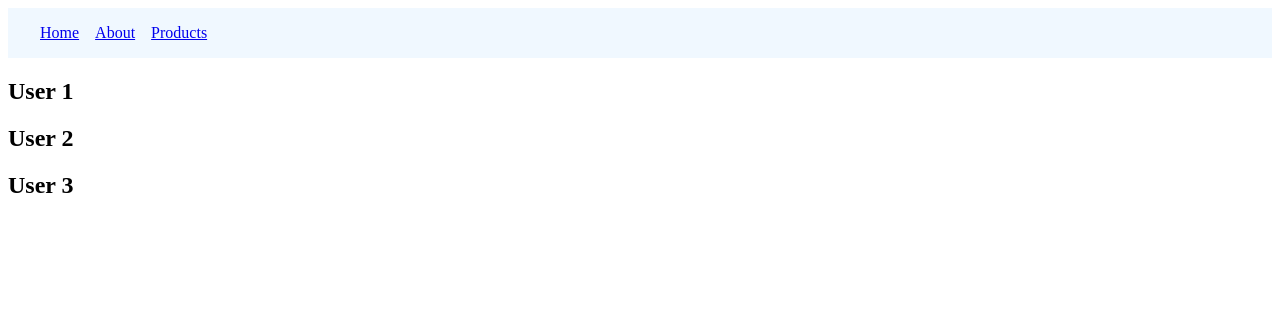
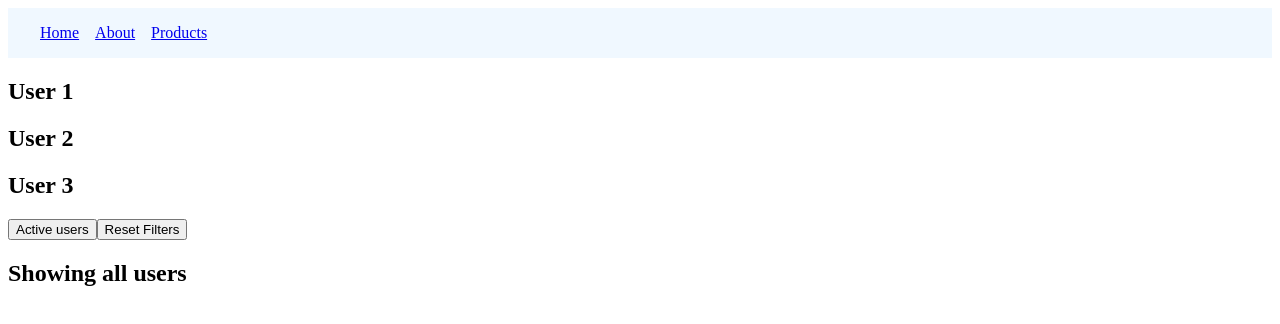
Before and after one commit to Mayankjustdial/React-router, a React (Vite) app: page /users in a window 1280 px wide. Shown: the top 324 px of the page. Built offline with nearby package versions, Linux system fonts and the light colour scheme.

Commit message:
search params

```diff
--- a/src/components/Users.jsx
+++ b/src/components/Users.jsx
@@ -1,13 +1,27 @@
 import React from "react";
-import { Outlet } from "react-router-dom";
+import { Outlet, useSearchParams } from "react-router-dom";
 
 const Users = () => {
+  const [searchParams, setSearchParams] = useSearchParams();
+  const showActiveUsers = searchParams.get("filter") === "active";
+
   return (
     <div>
       <h2>User 1</h2>
       <h2>User 2</h2>
       <h2>User 3</h2>
       <Outlet />
+      <div>
+        <button onClick={() => setSearchParams({ filter: "active" })}>
+          Active users
+        </button>
+        <button onClick={() => setSearchParams({})}>Reset Filters</button>
+      </div>
+      {showActiveUsers ? (
+        <h2>Showing Active Users</h2>
+      ) : (
+        <h2>Showing all users</h2>
+      )}
     </div>
   );
 };
```
